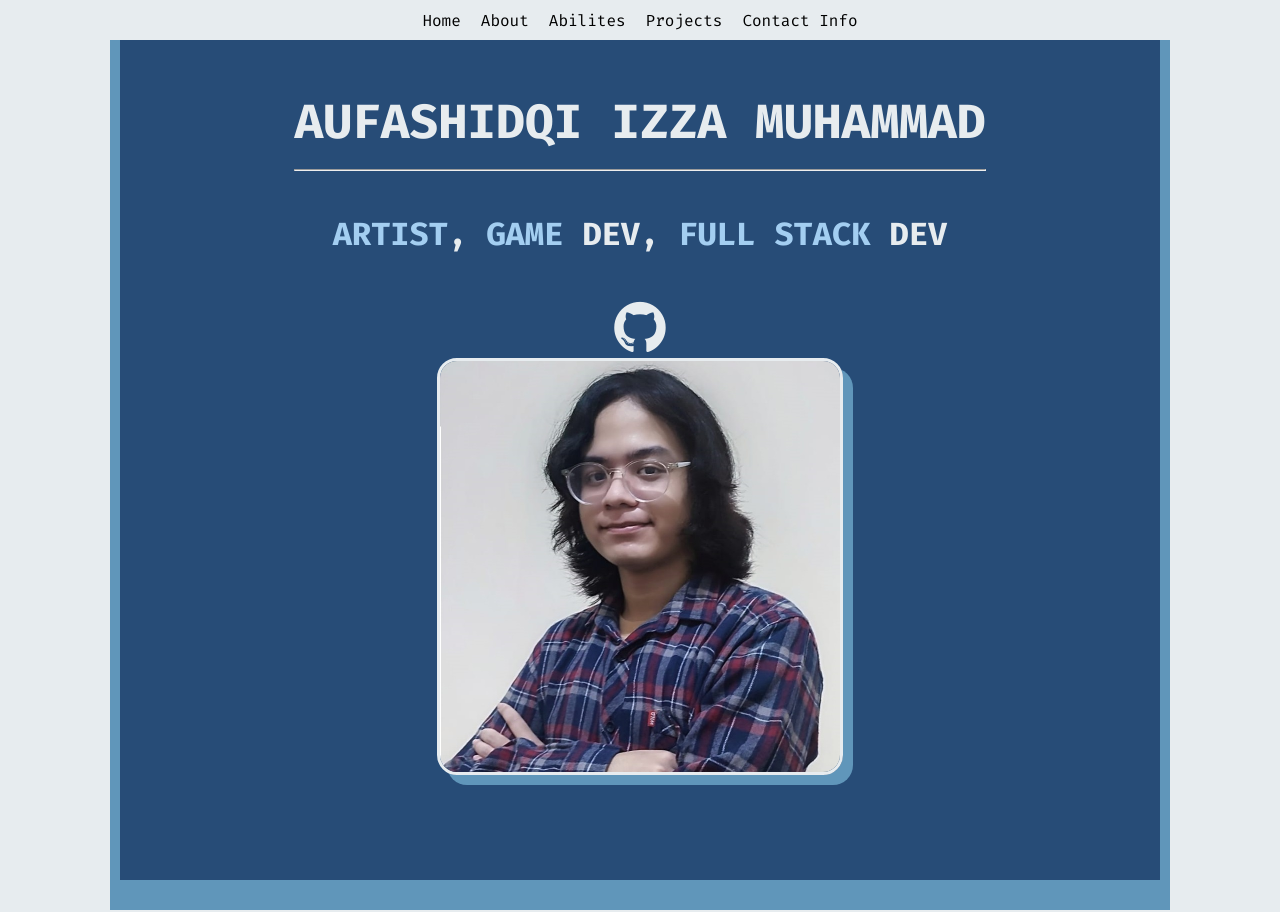
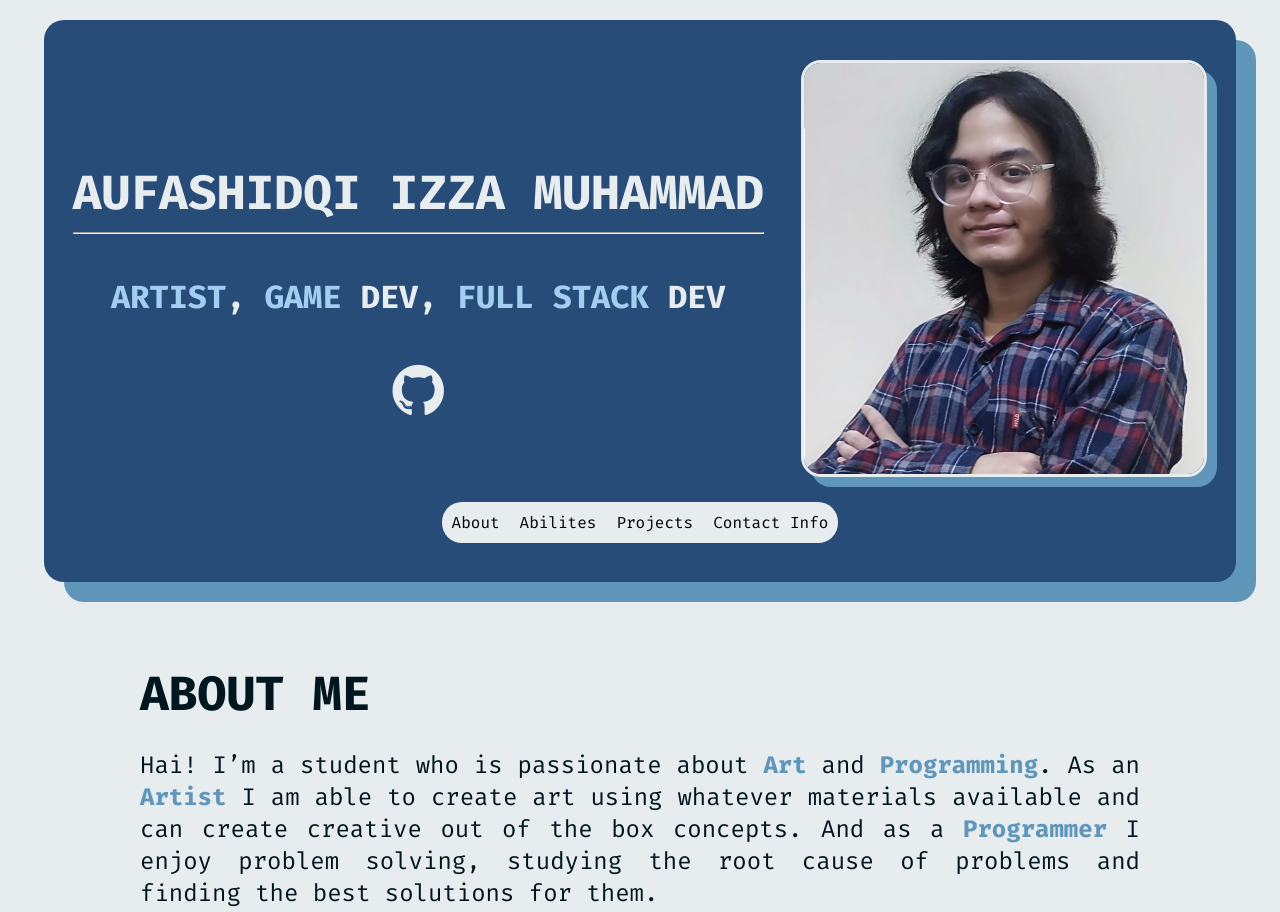
Before and after one commit to AufaIzza/AufaIzza.github.io, a plain HTML site: page index.html in a window 1280 px wide. Shown: the top 912 px of the page. Drawn offline with nearby package versions, Linux system fonts and the light colour scheme.

Commit message:
finished the abilities section

```diff
--- a/index.html
+++ b/index.html
@@ -13,15 +13,6 @@
     <link href="https://unpkg.com/aos@2.3.1/dist/aos.css" rel="stylesheet">
 </head>
 <body>
-    <nav>
-        <div id="items">
-            <a class="item" href="#jumbotron">Home</a>
-            <a class="item" href="#about-me">About</a>
-            <a class="item" href="#abilities">Abilites</a>
-            <a class="item" href="#projects">Projects</a>
-            <a class="item" href="#contact">Contact Info</a>
-        </div>
-    </nav>
     <section id="jumbotron">
         <div id="left">
             <div id="name">
@@ -36,23 +27,35 @@
         <div id="right">
             <img src="./resources/profile-photo.jpeg" alt="Profile Photo">
         </div>
+    <nav>
+        <div id="items">
+            <a class="item" href="#about-me">About</a>
+            <a class="item" href="#abilities">Abilites</a>
+            <a class="item" href="#projects">Projects</a>
+            <a class="item" href="#contact">Contact Info</a>
+        </div>
+    </nav>
     </section>
     <section id="about-me">
         <h1>ABOUT ME</h1>
         <p>
-            Hai! I’m a student who is passionate about <strong>art</strong> and <strong>programming</strong>. As an <strong>artist</strong> I am able to create art using whatever materials available and can create creative out of the box concepts. And as a <strong>programmer</strong> I enjoy problem solving, studying the root cause of problems and finding the best solutions for them.
+            Hai! I’m a student who is passionate about <strong>Art</strong> and <strong>Programming</strong>. As an <strong>Artist</strong> I am able to create art using whatever materials available and can create creative out of the box concepts. And as a <strong>Programmer</strong> I enjoy problem solving, studying the root cause of problems and finding the best solutions for them.
         </p>
     </section>
     <section id="abilities">
-        <h1>My Abilites</h1>
+        <h1>My Abilities</h1>
         <ul>
             <li><strong>Game Dev</strong></li>
             <p>
-                Videogames has always been a big inspiration to me. They are enjoyed by all kinds of people and is a great medium for creating art that touches the heart of everyone. By creating my own games I hope to give others the same inspiration that I feel.
+                Videogames has always been a big <strong>Inspiration</strong> to me. They are enjoyed by all kinds of people and is a great medium for creating art that touches the heart of everyone. By creating my own games I hope to give others the same inspiration that I feel.
             </p>
             <li><strong>Artist</strong></li>
             <p>
-
+                I love creating art. An as an artist I am able to be the most creative I can be. My most used medium for creativity is <strong>Digital Illustrations</strong> but, I can work with any sort of creative mediums.
+            </p>
+            <li><strong>Full Stack Developer</strong></li>
+            <p>
+                As a Full Stack Developer I get to combine both of my <strong>Passion</strong> into one skill. My passion in creativity by creating beautiful websites and My passion in problem solving by creating powerful Backend and databases.
             </p>
         </ul>
     </section>
--- a/style.css
+++ b/style.css
@@ -9,13 +9,11 @@ body {
 nav {
     display: flex;
     justify-content: center;
-    background-color: #E7ECEF;
     margin: 0;
     width: 100%;
     height: 40px;
     align-content: center;
     flex-wrap: wrap;
-    position: fixed;
 }
 
 strong {
@@ -25,9 +23,11 @@ strong {
 nav > #items {
     display: flex;
     align-content: center;
-    flex-wrap: wrap;
     text-align: center;
     gap: 20px;
+    padding: 10px;
+    border-radius: 20px;
+    background-color: #E7ECEF;
 }
 
 nav > #items > .item {
@@ -38,17 +38,18 @@ nav > #items > .item {
 
 #jumbotron {
     display: flex;
+    margin-top: 20px;
     justify-content: space-around;
-    padding-top: 40px;
     height: 100%;
+    max-width: 90%;
+    border-radius: 20px;
     background-color: #274C77;
     align-content: center;
     flex-wrap: wrap;
-    padding-bottom: 100px;
-    border: 10px solid #6096BA;
-    box-shadow: 0px 20px #6096BA;
+    box-shadow: 20px 20px #6096BA;
     padding-left: 20px;
     padding-right: 20px;
+    gap: 20px;
 }
 
 @media (max-width:400px) {
@@ -65,7 +66,18 @@ nav > #items > .item {
     }
 }
 
-#jumbotron > #left > #name {
+#jumbotron > #left {
+    margin-top: auto;
+    margin-bottom: auto;
+    height: fit-content;
+}
+
+#jumbotron > #left > #name > h1 {
+    text-align: center;
+    color: #E7ECEF;
+}
+
+#jumbotron > #left > #name > h4{
     text-align: center;
     color: #E7ECEF;
     font-size: xx-large;
```
